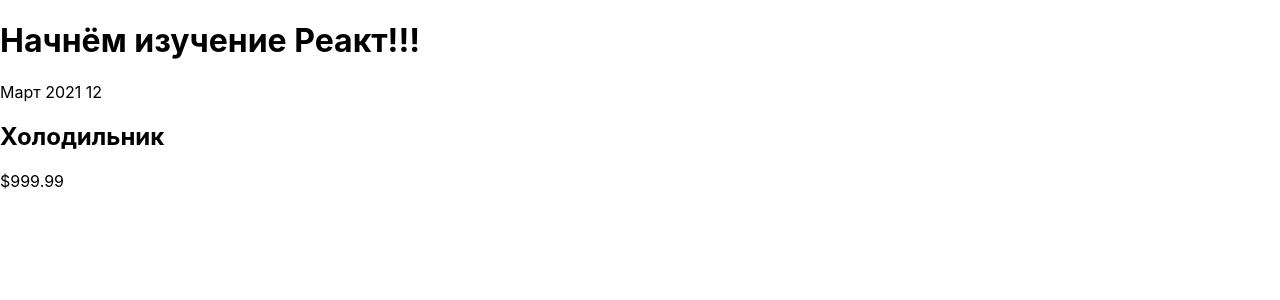
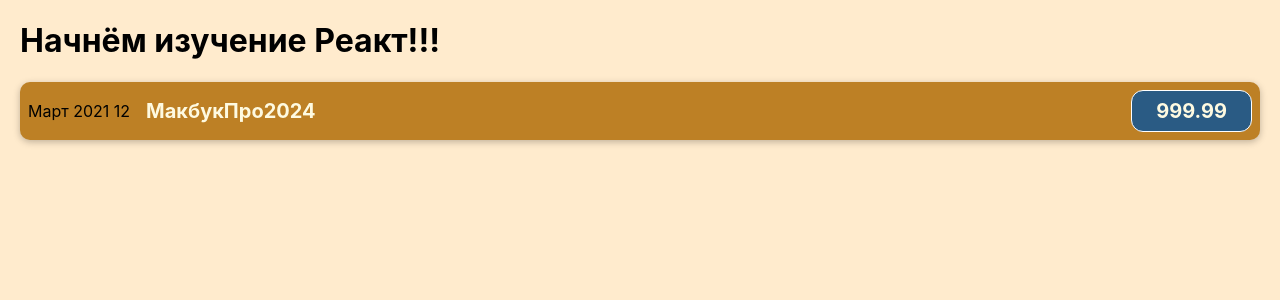
Before and after one commit to Sabituly/purchase_accounting_program, a JavaScript app in the folder purchase_accounting_program/: page / in a window 1280 px wide. Shown: the top 300 px of the page. Built offline with nearby package versions, Linux system fonts and the light colour scheme.

Commit message:
Added CostItem.css N modified index.css

```diff
--- /dev/null
+++ b/purchase_accounting_program/src/companents/CostItem.css
@@ -0,0 +1,56 @@
+.cost-item {
+    display: flex;
+    justify-content: space-between;
+    align-items: center;
+    padding: 0.5rem;
+    margin: 1rem 0;
+    background-color: #bd8025;
+    border-radius: 10px;
+    box-shadow: 0 2px 7px rgba(0, 0, 0, 0.25);
+}
+
+.cost-item__description {
+    display: flex;
+    flex-direction: column;
+    gap: 1rem;
+    align-items: flex-end;
+    flex-flow: column-reverse;
+    justify-content: flex-start;
+    flex: 1;
+}
+
+.cost-item h2 {
+    color: #3a3a3a;
+    font-size: 1rem;
+    flex: 1;
+    margin: 0 1rem;
+    color: #fefae1;
+}
+
+.cost-item__price {
+    font-size: 1rem;
+    font-weight: bold;
+    color: #fefae1;
+    background-color: #2a5b84;
+    border: 1px solid white;
+    padding: 0.5rem;
+    border-radius: 12px;
+}
+
+@media (min-width: 580px) {
+    .cost-item__description {
+        flex-direction: row;
+        align-items: center;
+        justify-content: flex-start;
+        flex: 1;
+    }
+
+    .cost-item__description h2 {
+        font-size: 1.25rem;
+    }
+
+    .cost-item__price {
+        font-size: 1.25rem;
+        padding: 0.5rem 1.5rem;
+    }
+}
--- a/purchase_accounting_program/src/companents/CostItem.js
+++ b/purchase_accounting_program/src/companents/CostItem.js
@@ -1,10 +1,16 @@
+import './CostItem.css';
 function CostItem() {
+
+    const costDate = new Date(2024, 2, 23);
+    const costDescription = 'МакбукПро2024';
+    const costAmount = 999.99;
+
   return (
-    <div>
+    <div className='cost-item'>
       <div>Март 2021 12</div>
-      <div>
-        <h2>Холодильник</h2>
-        <div>$999.99</div>
+      <div className='cost-item__description'>
+        <h2>{costDescription}</h2>
+        <div className='cost-item__price'>{costAmount}</div>
       </div>
     </div>
   );
--- a/purchase_accounting_program/src/index.css
+++ b/purchase_accounting_program/src/index.css
@@ -1,13 +1,9 @@
 body {
-  margin: 0;
+  margin: 20px;
+  background-color: blanchedalmond;
   font-family: -apple-system, BlinkMacSystemFont, 'Segoe UI', 'Roboto', 'Oxygen',
     'Ubuntu', 'Cantarell', 'Fira Sans', 'Droid Sans', 'Helvetica Neue',
     sans-serif;
   -webkit-font-smoothing: antialiased;
   -moz-osx-font-smoothing: grayscale;
 }
-
-code {
-  font-family: source-code-pro, Menlo, Monaco, Consolas, 'Courier New',
-    monospace;
-}
```
